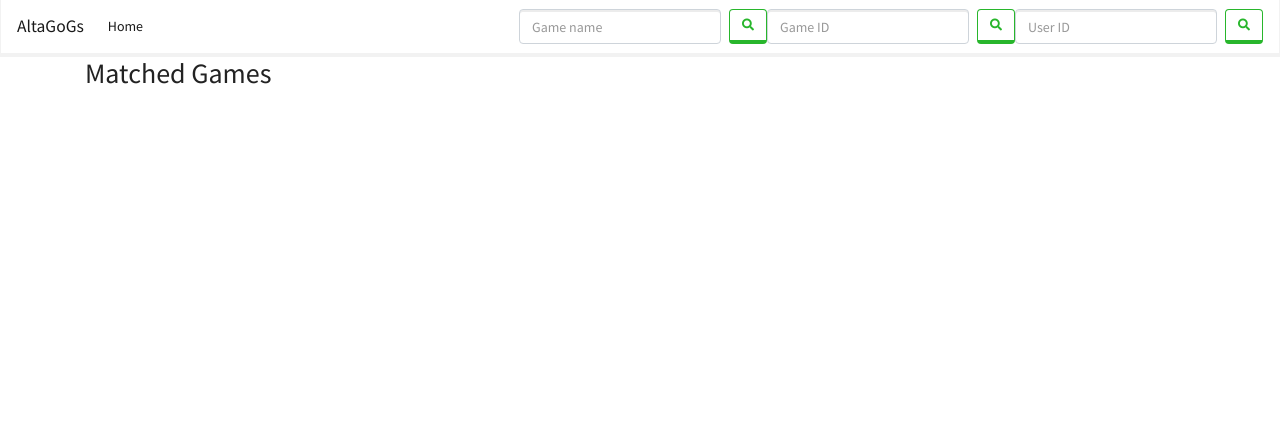
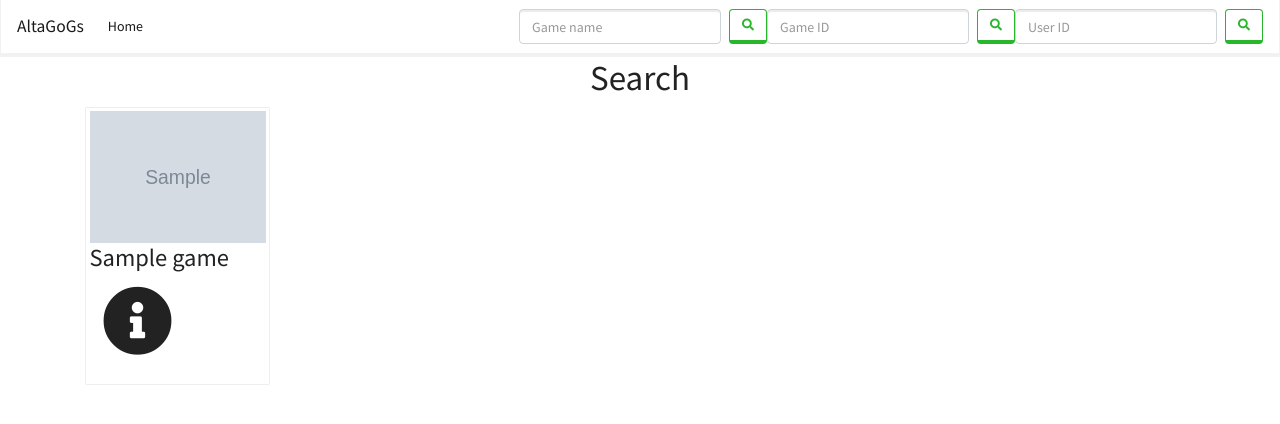
Before and after one commit to pawelkaminski/AltaGoGs, a Django app: template web/recommendations/templates/recommendations/search.html in a window 1280 px wide. Shown: the top 424 px of the page. Run offline with Django 3.2, Linux system fonts and the light colour scheme; the template is opened without the code that fills it: most values are stand-ins (such as "Sample title", 1, 10 or a date in 2020); grey boxes marked "Sample" are stand-in pictures; some libraries are stand-ins or nearby versions.

Commit message:
feat(templates): separate games list tempate

```diff
--- /dev/null
+++ b/web/recommendations/templates/recommendations/game_list.html
@@ -0,0 +1,24 @@
+<div class="container">
+    <h1 class="text-center">{{ title }}</h1>
+    {% if games_list %}
+
+        {% for game in games_list %}
+
+            {% if forloop.first %}<div class="row">{% endif %}
+            <div class="col-lg-2 fa-border">
+                <div>
+                    <img src="{{ game.images.icon}}" class="w-100"/>
+                </div>
+                <h3>{{ game.title }}</h3>
+                <p>
+                    <a href="{% url 'game'%}?game_id={{game.id}}">
+                    <i class="fa fa-info-circle fa-5x btn"></i>
+                    </a>
+                </p>
+            </div>
+            {% if forloop.counter|divisibleby:6 %}</div><div class="row">{% endif %}
+            {% if forloop.last %}</div>{% endif %}
+        {% endfor %}
+
+    {% endif %}
+</div>
--- a/web/recommendations/templates/recommendations/search.html
+++ b/web/recommendations/templates/recommendations/search.html
@@ -2,6 +2,6 @@
 
 {% block content %}
 
-<h2>Matched Games</h2>
+{% include 'recommendations/game_list.html' with title='Search' games_list=games%}
 
 {% endblock content %}
--- /dev/null
+++ b/web/recommendations/templatetags/template_filters.py
@@ -0,0 +1,6 @@
+from django.template.defaulttags import register
+
+
+@register.filter
+def get_items(dictionary):
+    return dictionary.values()
--- a/web/web/settings.py
+++ b/web/web/settings.py
@@ -121,4 +121,4 @@ USE_TZ = True
 
 STATIC_URL = '/static/'
 
-DB_NAME = 'gog'
+DB_NAME = 'gog2'
```
Also changed, not shown: web/recommendations/templates/recommendations/game_page.html (+1 -19 lines), web/recommendations/templatetags/__init__.py (added).
